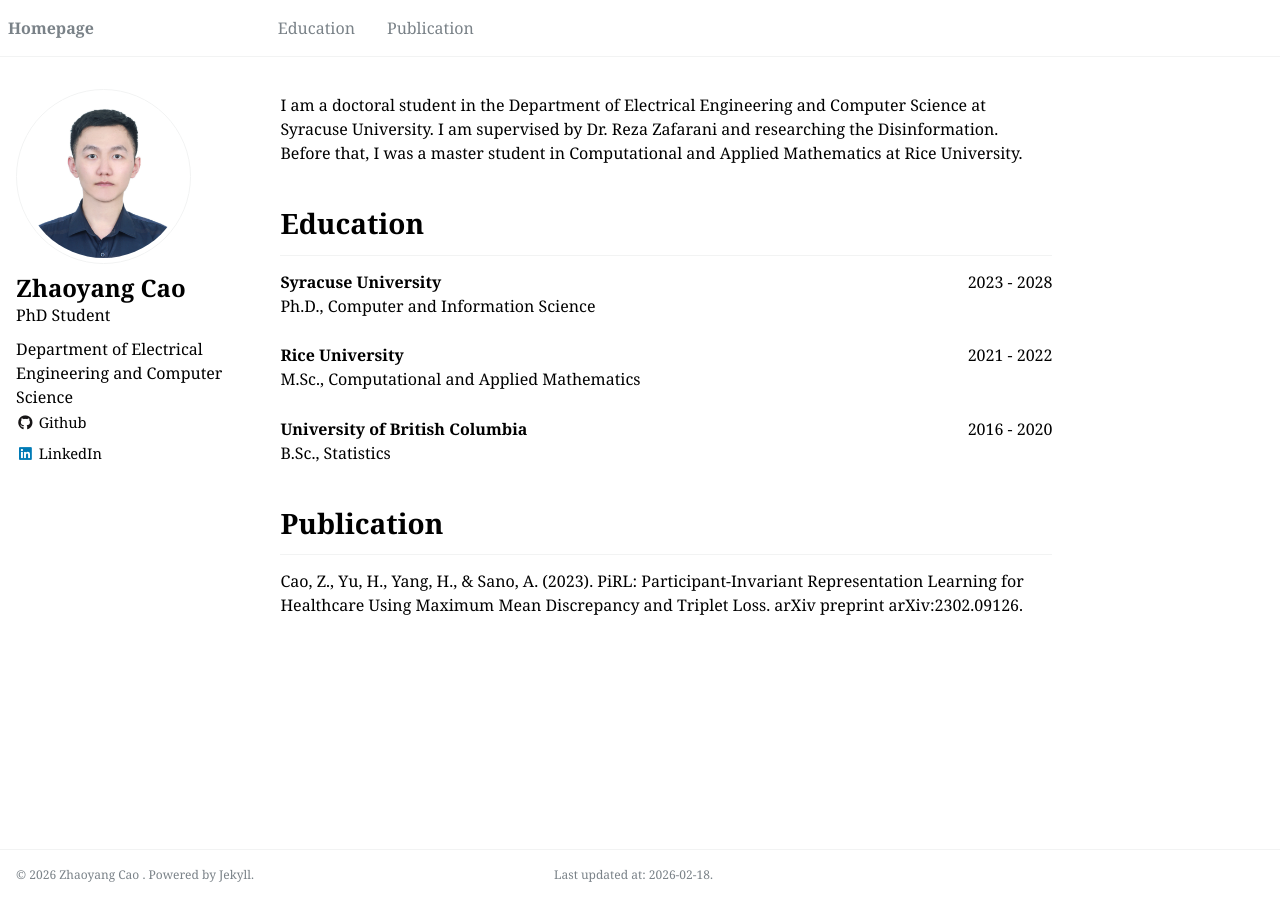
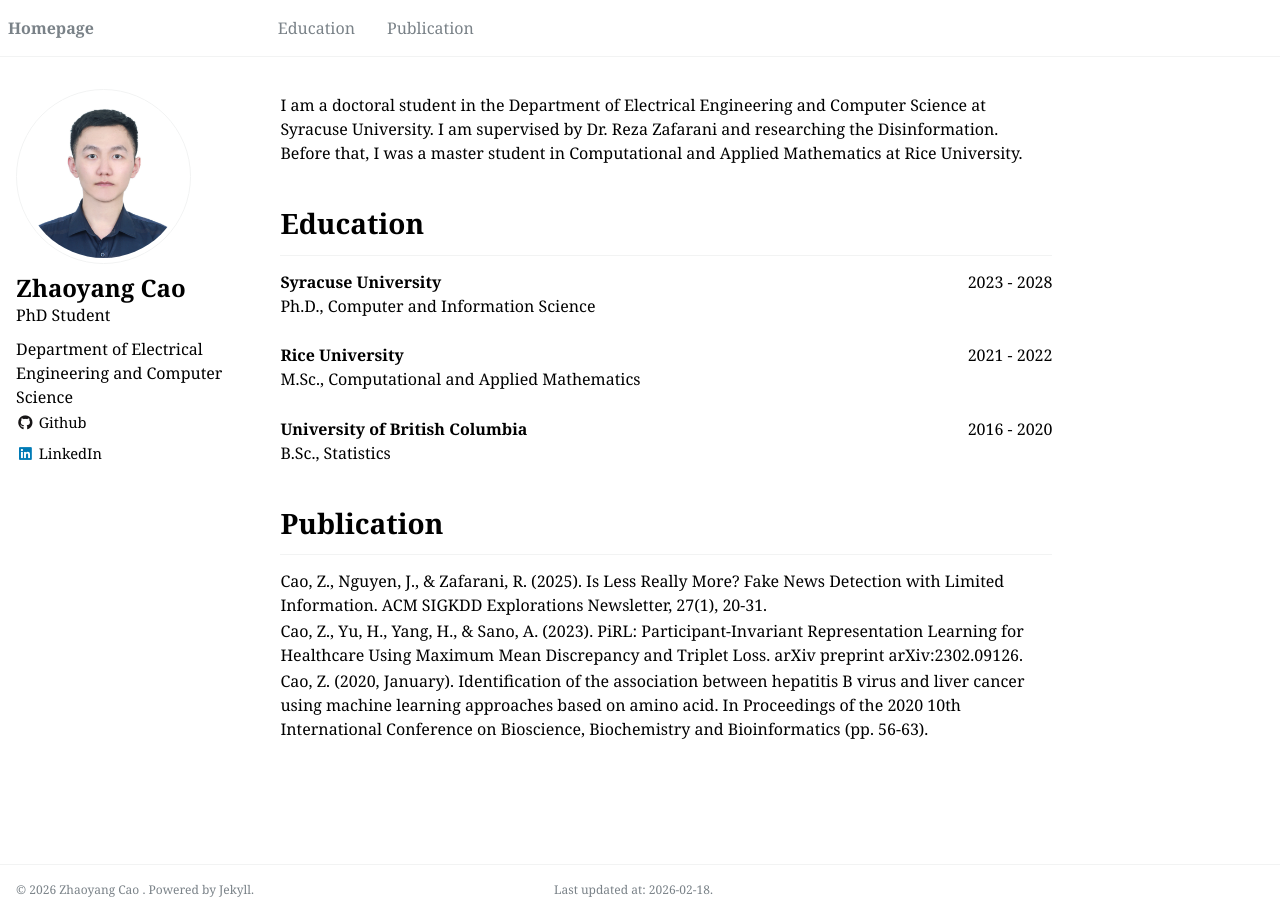
Before and after one commit to zycao29/zycao29.github.io, a Jekyll site: the page built from _pages/home.md, in a window 1280 px wide. Built offline with Jekyll 4.4.1, drawn with Linux system fonts in a browser that asks for light colours.

Commit message:
Add new publication on fake news detection

```diff
--- a/_pages/home.md
+++ b/_pages/home.md
@@ -51,4 +51,8 @@ I am a doctoral student in the Department of Electrical Engineering and Computer
 </div>
 
 # Publication
+Cao, Z., Nguyen, J., & Zafarani, R. (2025). Is Less Really More? Fake News Detection with Limited Information. ACM SIGKDD Explorations Newsletter, 27(1), 20-31.
+
 Cao, Z., Yu, H., Yang, H., & Sano, A. (2023). PiRL: Participant-Invariant Representation Learning for Healthcare Using Maximum Mean Discrepancy and Triplet Loss. arXiv preprint arXiv:2302.09126.
+
+Cao, Z. (2020, January). Identification of the association between hepatitis B virus and liver cancer using machine learning approaches based on amino acid. In Proceedings of the 2020 10th International Conference on Bioscience, Biochemistry and Bioinformatics (pp. 56-63).
```
